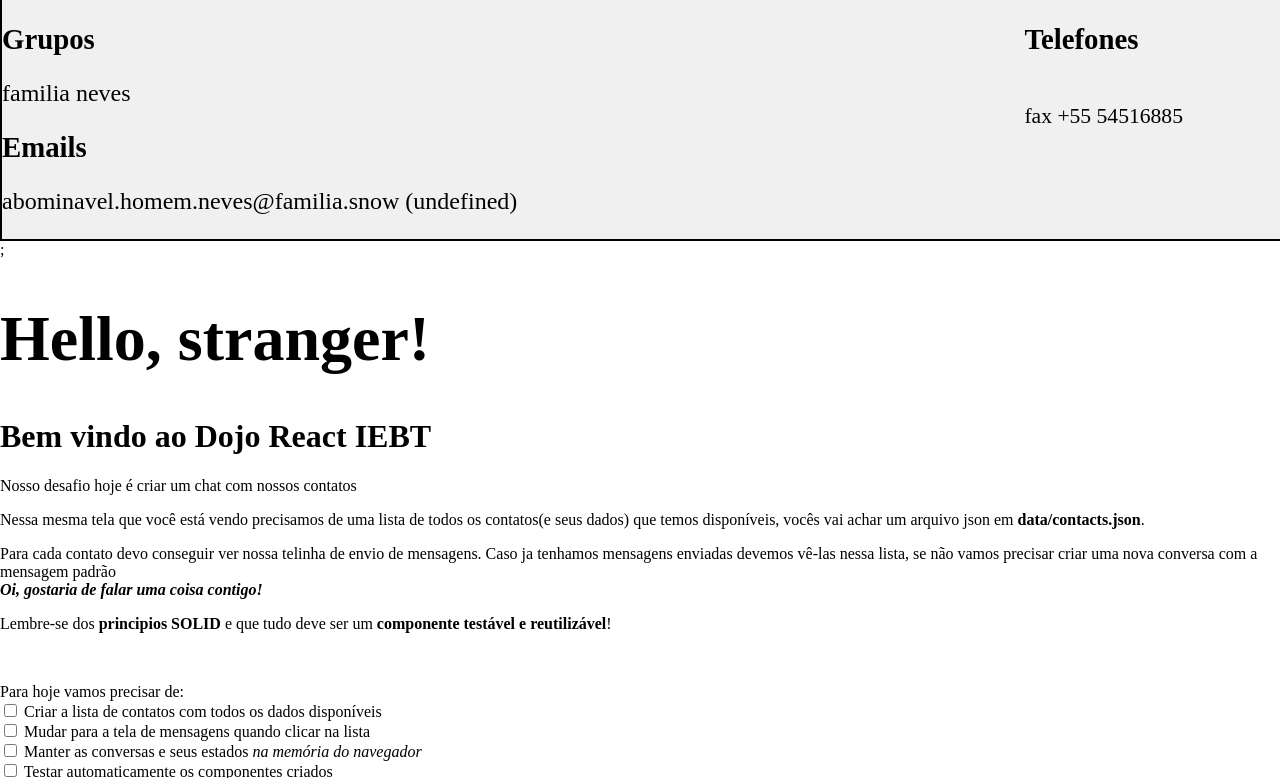
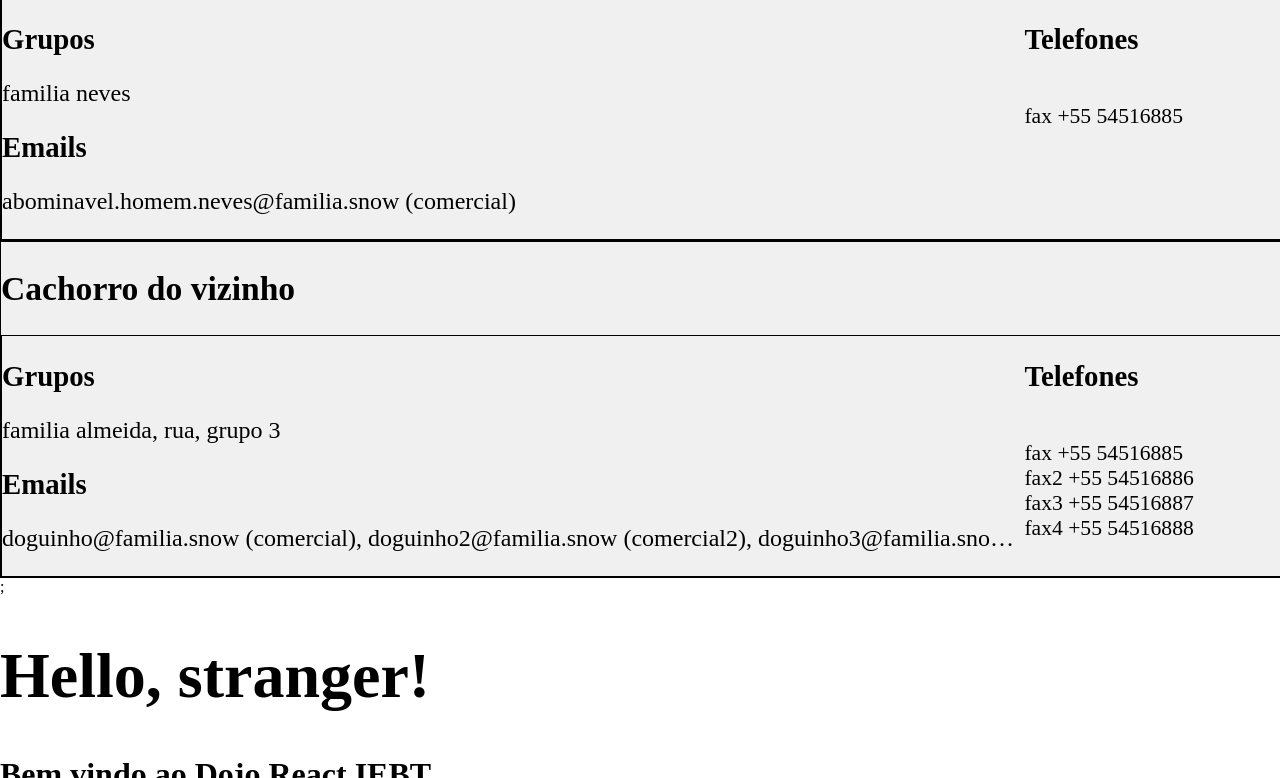
Before and after one commit to marcosheleno/dojo-react, a React (Create React App) app: page / in a window 1280 px wide. Shown: the part 670-1448 px from the top of the page. Built offline with nearby package versions, Linux system fonts and the light colour scheme.

Commit message:
refactor contacts as service

```diff
--- a/src/data/contacts.json
+++ b/src/data/contacts.json
@@ -2,9 +2,7 @@
     {
         "id": 10,
         "name": "João das Neves",
-        "group": [
-            "familia neves"
-        ],
+        "group": ["familia neves"],
         "phones": [
             {
                 "phone": 456465456,
@@ -16,9 +14,7 @@
     {
         "id": 15,
         "name": "Branc de Neves",
-        "group": [
-            "familia neves"
-        ],
+        "group": ["familia neves"],
         "phones": [
             {
                 "phone": 56498412398,
@@ -30,13 +26,11 @@
     {
         "id": 5,
         "name": "Abominável Homem das Neves",
-        "group": [
-            "familia neves"
-        ],
+        "group": ["familia neves"],
         "emails": [
             {
                 "email": "abominavel.homem.neves@familia.snow",
-                "tipo": "comercial"
+                "type": "comercial"
             }
         ],
         "phones": [
@@ -46,5 +40,54 @@
                 "type": "fax"
             }
         ]
+    },
+    {
+        "id": 8,
+        "name": "Cachorro do vizinho",
+        "group": ["familia almeida", "rua", "grupo 3"],
+        "emails": [
+            {
+                "email": "doguinho@familia.snow",
+                "type": "comercial"
+            },
+            {
+                "email": "doguinho2@familia.snow",
+                "type": "comercial2"
+            },
+            {
+                "email": "doguinho3@familia.snow",
+                "type": "comercial3"
+            },
+            {
+                "email": "doguinho4@familia.snow",
+                "type": "comercial4"
+            },
+            {
+                "email": "doguinho5@familia.snow",
+                "type": "comercial5"
+            }
+        ],
+        "phones": [
+            {
+                "phone": 54516885,
+                "ddi": 55,
+                "type": "fax"
+            },
+            {
+                "phone": 54516886,
+                "ddi": 55,
+                "type": "fax2"
+            },
+            {
+                "phone": 54516887,
+                "ddi": 55,
+                "type": "fax3"
+            },
+            {
+                "phone": 54516888,
+                "ddi": 55,
+                "type": "fax4"
+            }
+        ]
     }
 ]
--- a/src/pages/ContactsPage/index.tsx
+++ b/src/pages/ContactsPage/index.tsx
@@ -1,13 +1,9 @@
-import React from 'react';
-import Contact from '../../components/Contacts/contract';
-
 import {} from './styles';
 import ContactsList from '../../components/Contacts';
-import {default as contactsJson} from "../../data/contacts.json";
+import { fetchContacts } from '../../services/contacts';
 
-const mockContact: Contact[] = contactsJson;
-
+const contacts = fetchContacts();
 
 export default function ContactsPage() {
-    return <ContactsList contacts={mockContact} />;
+    return <ContactsList contacts={contacts} />;
 }
--- a/src/pages/MessagesPage/index.tsx
+++ b/src/pages/MessagesPage/index.tsx
@@ -2,9 +2,7 @@ import { } from './styles';
 import MessagesList from '../../components/Messages';
 import MessageBox from '../../components/Messages/MessageBox';
 import { useMessageList } from '../../components/Messages/behavior';
-import { TMessage } from '../../components/Messages/contract';
 import BackButton from '../../components/BackButton';
-import { useEffect } from 'react';
 
 export default function MessagesPage({ contactId }: { contactId: number }) {
 
--- /dev/null
+++ b/src/services/contacts.ts
@@ -0,0 +1,5 @@
+import {default as contactsJson} from '../data/contacts.json';
+
+export const fetchContacts = () => {
+    return contactsJson;
+}
```
